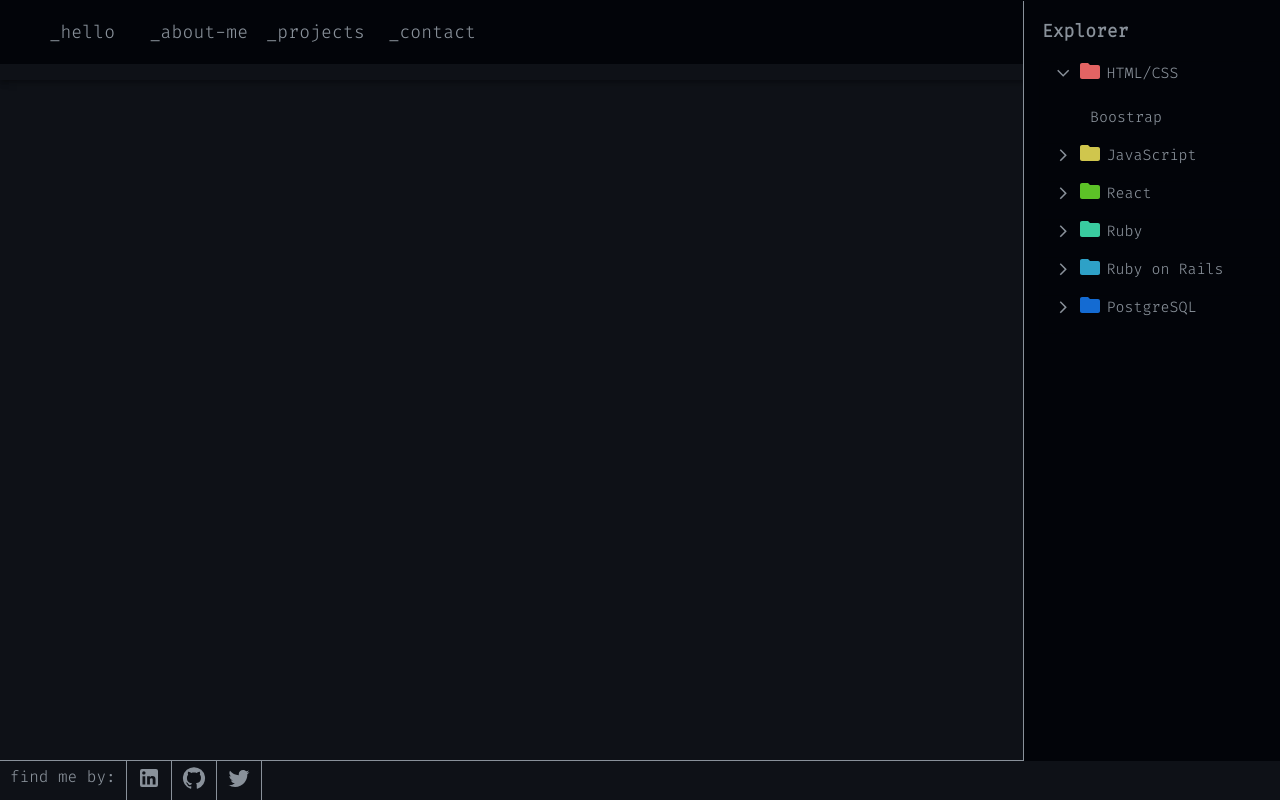
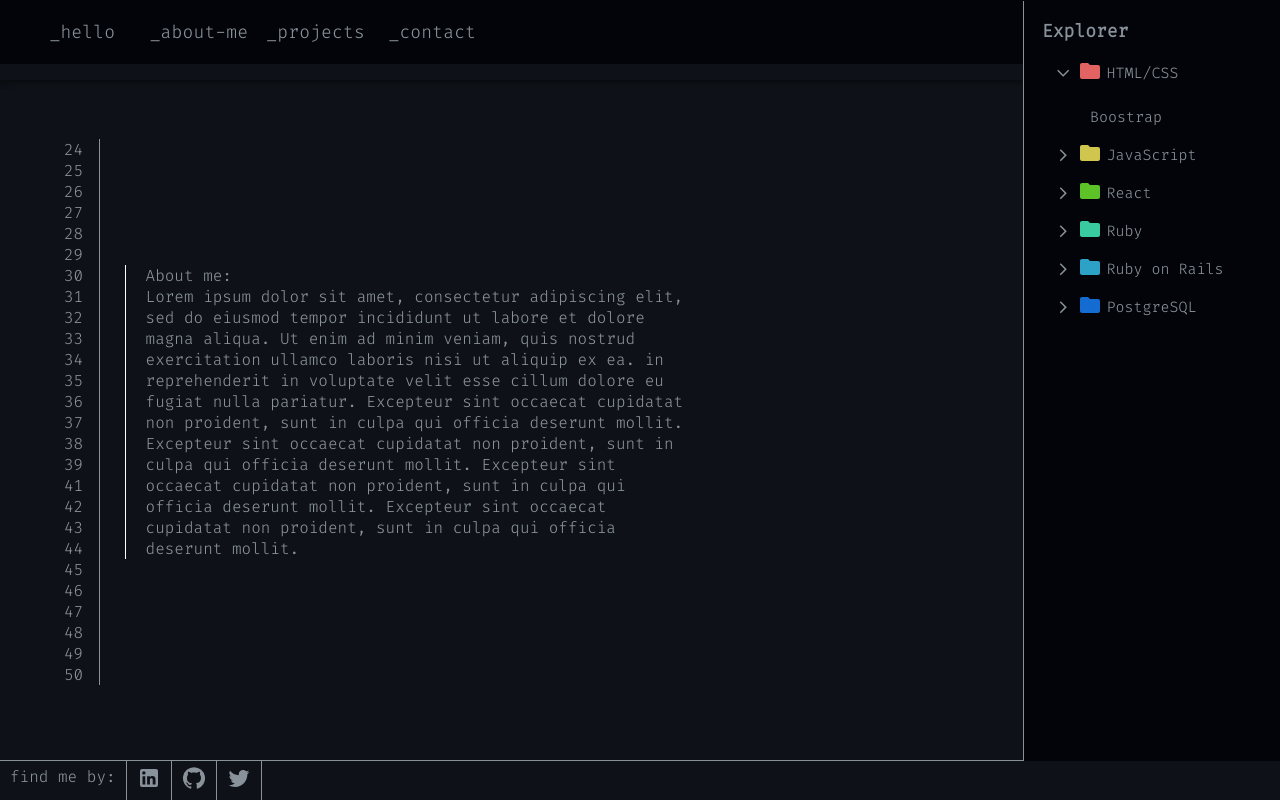
Before and after one commit to Donard97/portfolio, a React (Create React App) app: page /about in a window 1280 px wide. Built offline with nearby package versions, Linux system fonts and the light colour scheme.

Commit message:
Add paragraph on about me page

```diff
--- a/package.json
+++ b/package.json
@@ -6,6 +6,7 @@
   "dependencies": {
     "@emotion/react": "^11.8.1",
     "@emotion/styled": "^11.8.1",
+    "@material-ui/core": "^4.12.3",
     "@material-ui/icons": "^4.11.2",
     "@mui/icons-material": "^5.5.1",
     "@mui/material": "^5.4.4",
@@ -57,9 +58,6 @@
     "eslint-plugin-react": "^7.29.2",
     "eslint-plugin-react-hooks": "^4.3.0",
     "gh-pages": "^3.2.3",
-
-
-
     "postcss-markdown": "^1.2.0",
     "postcss-syntax": "^0.36.2",
     "stylelint": "^13.13.1",
--- a/src/components/about/About.js
+++ b/src/components/about/About.js
@@ -0,0 +1,56 @@
+import React from 'react';
+import Container from '@mui/material/Container';
+import '../../stylesheet/about.css';
+
+function About() {
+  return (
+    <Container className="aboutContainer">
+      <div className="numberList">
+        <ul>
+          <li>24</li>
+          <li>25</li>
+          <li>26</li>
+          <li>27</li>
+          <li>28</li>
+          <li>29</li>
+          <li>30</li>
+          <li>31</li>
+          <li>32</li>
+          <li>33</li>
+          <li>34</li>
+          <li>35</li>
+          <li>36</li>
+          <li>37</li>
+          <li>38</li>
+          <li>39</li>
+          <li>41</li>
+          <li>42</li>
+          <li>43</li>
+          <li>44</li>
+          <li>45</li>
+          <li>46</li>
+          <li>47</li>
+          <li>48</li>
+          <li>49</li>
+          <li>50</li>
+        </ul>
+      </div>
+      <div className="aboutParagraph">
+        <p>
+          About me:
+          <br />
+          Lorem ipsum dolor sit amet, consectetur adipiscing elit,
+          sed do eiusmod tempor incididunt ut labore et dolore magna aliqua.
+          Ut enim ad minim veniam, quis nostrud exercitation ullamco laboris nisi ut aliquip ex ea.
+          in reprehenderit in voluptate velit esse cillum dolore eu fugiat nulla pariatur.
+          Excepteur sint occaecat cupidatat non proident, sunt in culpa qui officia deserunt mollit.
+          Excepteur sint occaecat cupidatat non proident, sunt in culpa qui officia deserunt mollit.
+          Excepteur sint occaecat cupidatat non proident, sunt in culpa qui officia deserunt mollit.
+          Excepteur sint occaecat cupidatat non proident, sunt in culpa qui officia deserunt mollit.
+        </p>
+      </div>
+    </Container>
+  );
+}
+
+export default About;
--- a/src/containers/AboutContainer.js
+++ b/src/containers/AboutContainer.js
@@ -2,12 +2,14 @@ import React from 'react';
 import Navbar from '../components/nav_bar/NavBar';
 import Footer from '../components/footer/Footer';
 import Skills from '../components/skills/Skills';
+import About from '../components/about/About';
 
 function AboutContainer() {
   return (
     <>
       <Navbar />
       <Skills />
+      <About />
       <Footer />
     </>
   );
--- /dev/null
+++ b/src/stylesheet/about.css
@@ -0,0 +1,21 @@
+.aboutContainer {
+  color: #89919a;
+  display: flex !important;
+  align-items: center;
+  height: 83vh;
+}
+
+.numberList {
+  border-right: 1px solid #89919a;
+  width: 3%;
+}
+
+.aboutParagraph {
+  width: 50%;
+  border-left: 1px solid white;
+  margin: auto 25px;
+}
+
+.aboutParagraph p {
+  padding-left: 20px;
+}
```
Also changed, not shown: 1 other file (tests, documents, lock files or other folders).
